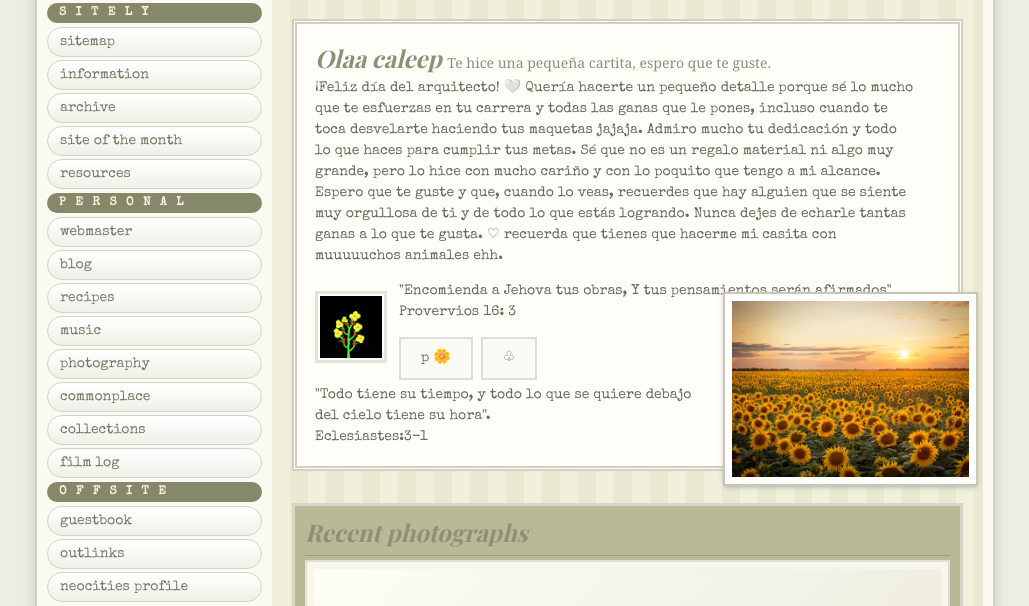
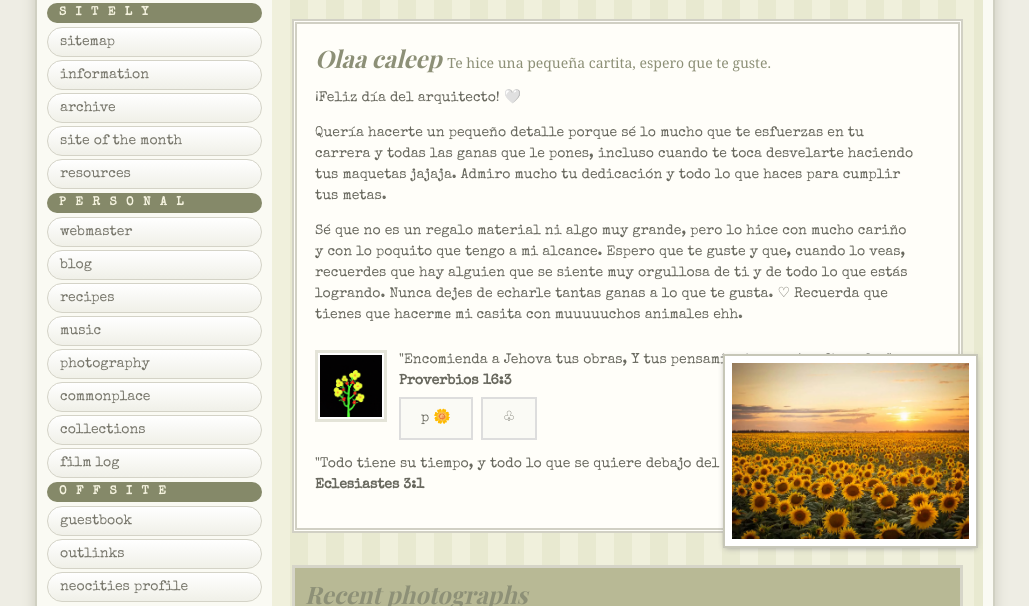
Before and after one commit to lucyy16/Arquitecto, a plain HTML site: page index.html in a window 1280 px wide. Shown: the part 121-727 px from the top of the page, without its empty margins (125-1154 px from the left). Drawn offline with nearby package versions, Linux system fonts and the light colour scheme; a web font is replaced by a local one.

Commit message:
Update index.html

```diff
--- a/index.html
+++ b/index.html
@@ -376,41 +376,45 @@ footer {
     </small>
   </h2>
 
-  ¡Feliz día del arquitecto! 🤍
+  <p>¡Feliz día del arquitecto! 🤍</p>
 
+  <p>
     Quería hacerte un pequeño detalle porque sé lo mucho que te esfuerzas en tu carrera y todas las ganas que le pones,
     incluso cuando te toca desvelarte haciendo tus maquetas jajaja. Admiro mucho tu dedicación y todo lo que haces para cumplir tus metas.
+  </p>
 
-
+  <p>
     Sé que no es un regalo material ni algo muy grande, pero lo hice con mucho cariño y con lo poquito que tengo a mi alcance.
     Espero que te guste y que, cuando lo veas, recuerdes que hay alguien que se siente muy orgullosa de ti y de todo lo que estás logrando.
     Nunca dejes de echarle tantas ganas a lo que te gusta. ♡
- recuerda que tienes que hacerme mi casita con muuuuuchos animales ehh.
-
-  <p>
-    <img class="profile"
-         src="perfil.JPEG"
-         alt="Foto de perfil"
-         onerror="this.style.background='#b9bba0';this.removeAttribute('src')">
-
-    "Encomienda a Jehova tus obras, Y tus pensamientos serán afirmados"
-                        Provervios 16: 3
+    Recuerda que tienes que hacerme mi casita con muuuuuchos animales ehh.
   </p>
 
+  <div>
+    <img class="profile"
+         src="./perfil.jpeg"
+         alt="Foto de perfil">
+
+    <p style="margin: 0; padding-top: 10px;">
+      "Encomienda a Jehova tus obras, Y tus pensamientos serán afirmados"<br>
+      <strong>Proverbios 16:3</strong>
+    </p>
   </div>
 
-<div class="De una persona que te aprecia un monton"></div>
+</div>
 
 <div class="linkicons">
   <span>p 🌼</span>
   <span>♧</span>
 </div>
 
-"Todo tiene su tiempo, y todo lo que se quiere debajo <br> del cielo tiene su hora".<br>
-Eclesiastes:3-1 <u></u>
+<p>
+  "Todo tiene su tiempo, y todo lo que se quiere debajo del cielo tiene su hora".<br>
+  <strong>Eclesiastes 3:1</strong>
+</p>
 
 <img class="landscape"
-     src="paisaje.WEBP"
+     src="./paisaje.webp"
      alt="Paisaje">
 
 </section>
@@ -473,10 +477,10 @@ Eclesiastes:3-1 <u></u>
     <h2>Recent photographs</h2>
 
     <div class="gallery">
-      <img src="foto1.JPEG" alt="Fotografía 1">
-      <img src="foto2.JPEG" alt="Fotografía 2">
-      <img src="foto3.JPEG" alt="Fotografía 3">
-      <img src="foto4.JPEG" alt="Fotografía 4">
+      <img src="./foto1.jpeg" alt="Fotografía 1">
+      <img src="./foto2.jpeg" alt="Fotografía 2">
+      <img src="./foto3.jpeg" alt="Fotografía 3">
+      <img src="./foto4.jpeg" alt="Fotografía 4">
     </div>
   </div>
 </div>
```
Lines whose indentation alone changed are shown as unchanged.
